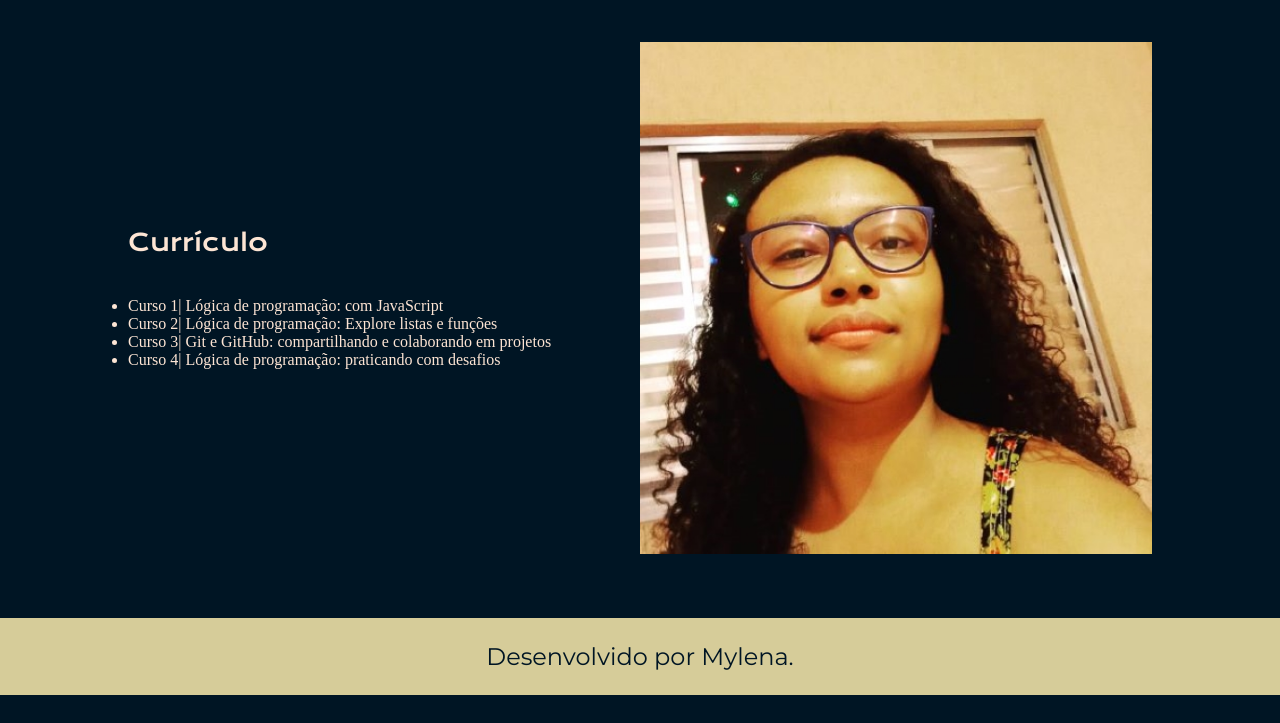
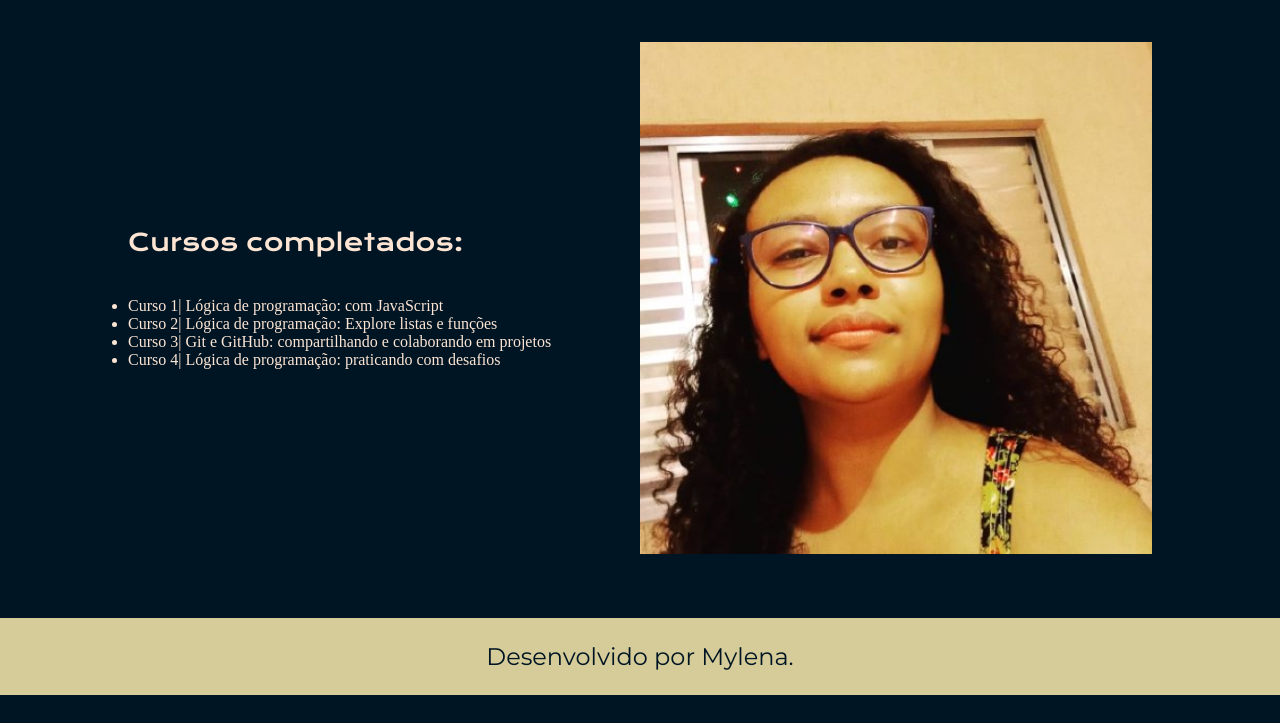
Before and after one commit to MilyRibeiro/meu-portifolio, a plain HTML site: page curriculo.html in a window 1280 px wide. Shown: the part 77-800 px from the top of the page. Drawn offline with nearby package versions, Linux system fonts and the light colour scheme.

Commit message:
Mudança title

```diff
--- a/curriculo.html
+++ b/curriculo.html
@@ -3,7 +3,7 @@
 <head>
     <meta charset="UTF-8">
     <meta name="viewport" content="width=device-width, initial-scale=1.0">
-    <title>Página do Currículo</title>
+    <title>Currículo</title>
     <link rel="stylesheet" href="./styles/style.css">
 </head>
 <body>
@@ -16,7 +16,7 @@
     </header>
     <main class="apresentacao">
         <section class="apresentacao__conteudo">
-            <h1 class="apresentacao__conteudo__titulo">Currículo</h1>
+            <h1 class="apresentacao__conteudo__titulo">Cursos completados:</h1>
             <ul>
                 <li>Curso 1| Lógica de programação: com JavaScript</li>
                 <li>Curso 2| Lógica de programação: Explore listas e funções</li>
```
